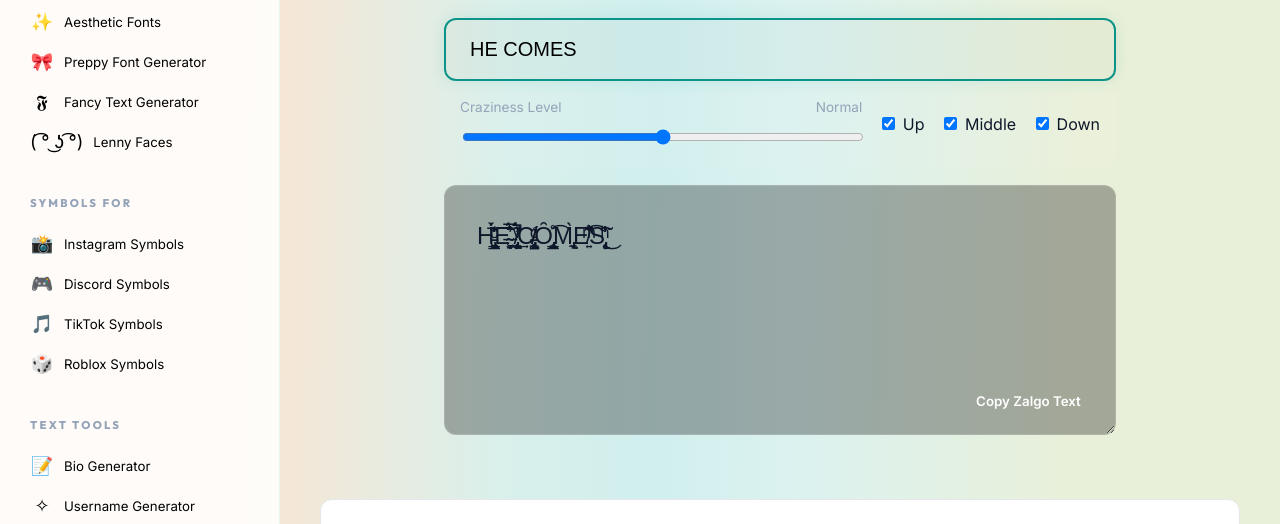
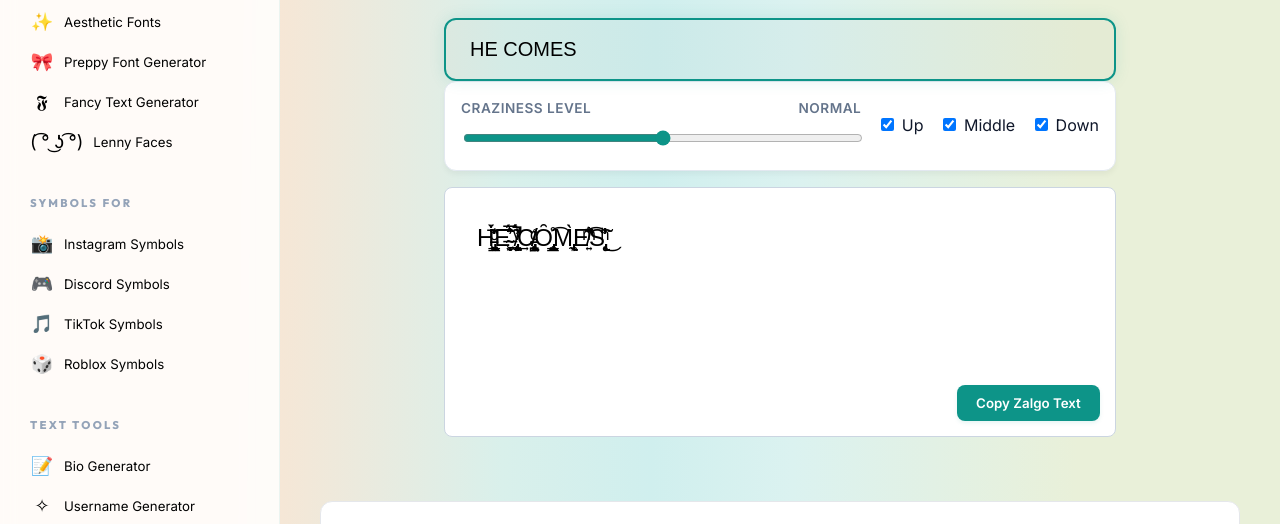
Before and after one commit to ShahidDeveloper1/website1, a website: page zalgo-text.html in a window 1280 px wide. Shown: the part 237-761 px from the top of the page. Drawn offline with Linux system fonts and the light colour scheme.

Commit message:
fix(zalgo): remove overflow:hidden clipping demonic text and update UI to light teal theme

```diff
--- a/zalgo-text.html
+++ b/zalgo-text.html
@@ -21,14 +21,14 @@
   <link rel="icon" type="image/png" href="/favicon.png">
   <script type="application/ld+json">{"@context":"https://schema.org","@type":"BreadcrumbList","itemListElement":[{"@type":"ListItem","position":1,"name":"Home","item":"https://fancysymbols.com"},{"@type":"ListItem","position":2,"name":"Zalgo Text Generator","item":"https://fancysymbols.com/zalgo-text"}]}</script>
   <style>
-    .zalgo-controls { display: flex; gap: 1rem; margin-bottom: 1rem; align-items: center; flex-wrap: wrap; background: rgba(255,255,255,0.05); padding: 1rem; border-radius: 12px; }
+    .zalgo-controls { display: flex; gap: 1rem; margin-bottom: 1rem; align-items: center; flex-wrap: wrap; background: #ffffff; padding: 1rem; border-radius: 12px; border: 1px solid #e2e8f0; box-shadow: 0 4px 6px -1px rgba(0,0,0,0.05); }
     .zalgo-slider-container { flex: 1; min-width: 200px; }
-    .zalgo-slider-label { display: flex; justify-content: space-between; font-size: 0.85rem; color: #94a3b8; margin-bottom: 0.5rem; }
-    .zalgo-slider { width: 100%; cursor: pointer; accent-color: var(--primary-color); }
-    .zalgo-output-area { position: relative; }
-    .zalgo-output { width: 100%; min-height: 250px; background: rgba(0,0,0,0.3); border: 1px solid rgba(255,255,255,0.15); border-radius: 12px; padding: 2rem; color: var(--text-color); font-family: 'Inter', sans-serif; font-size: 1.5rem; resize: vertical; outline: none; overflow: hidden; line-height: 1.5; word-wrap: break-word; }
-    .zalgo-copy-btn { position: absolute; bottom: 1rem; right: 1rem; padding: 0.6rem 1.2rem; background: var(--primary-color); color: white; border: none; border-radius: 8px; cursor: pointer; font-weight: 600; transition: all 0.2s; }
-    .zalgo-copy-btn:hover { transform: translateY(-2px); box-shadow: 0 4px 15px rgba(99, 102, 241, 0.4); }
+    .zalgo-slider-label { display: flex; justify-content: space-between; font-size: 0.85rem; font-weight: 600; color: #64748b; margin-bottom: 0.5rem; text-transform: uppercase; letter-spacing: 0.5px; }
+    .zalgo-slider { width: 100%; cursor: pointer; accent-color: #0d9488; }
+    .zalgo-output-area { position: relative; margin-top: 1rem; }
+    .zalgo-output { width: 100%; min-height: 250px; background: #ffffff; border: 1px solid #cbd5e1; border-radius: 8px; padding: 2rem; color: #000000; font-family: 'Inter', sans-serif; font-size: 1.5rem; outline: none; line-height: 1.5; word-wrap: break-word; overflow-y: auto; overflow-x: hidden; }
+    .zalgo-copy-btn { position: absolute; bottom: 1rem; right: 1rem; padding: 0.6rem 1.2rem; background: #0d9488; color: white; border: none; border-radius: 8px; cursor: pointer; font-weight: 600; transition: all 0.2s; box-shadow: 0 2px 4px rgba(13, 148, 136, 0.1); }
+    .zalgo-copy-btn:hover { background: #0f766e; transform: translateY(-2px); box-shadow: 0 4px 15px rgba(13, 148, 136, 0.3); }
   </style>
 </head>
 <body>
```
